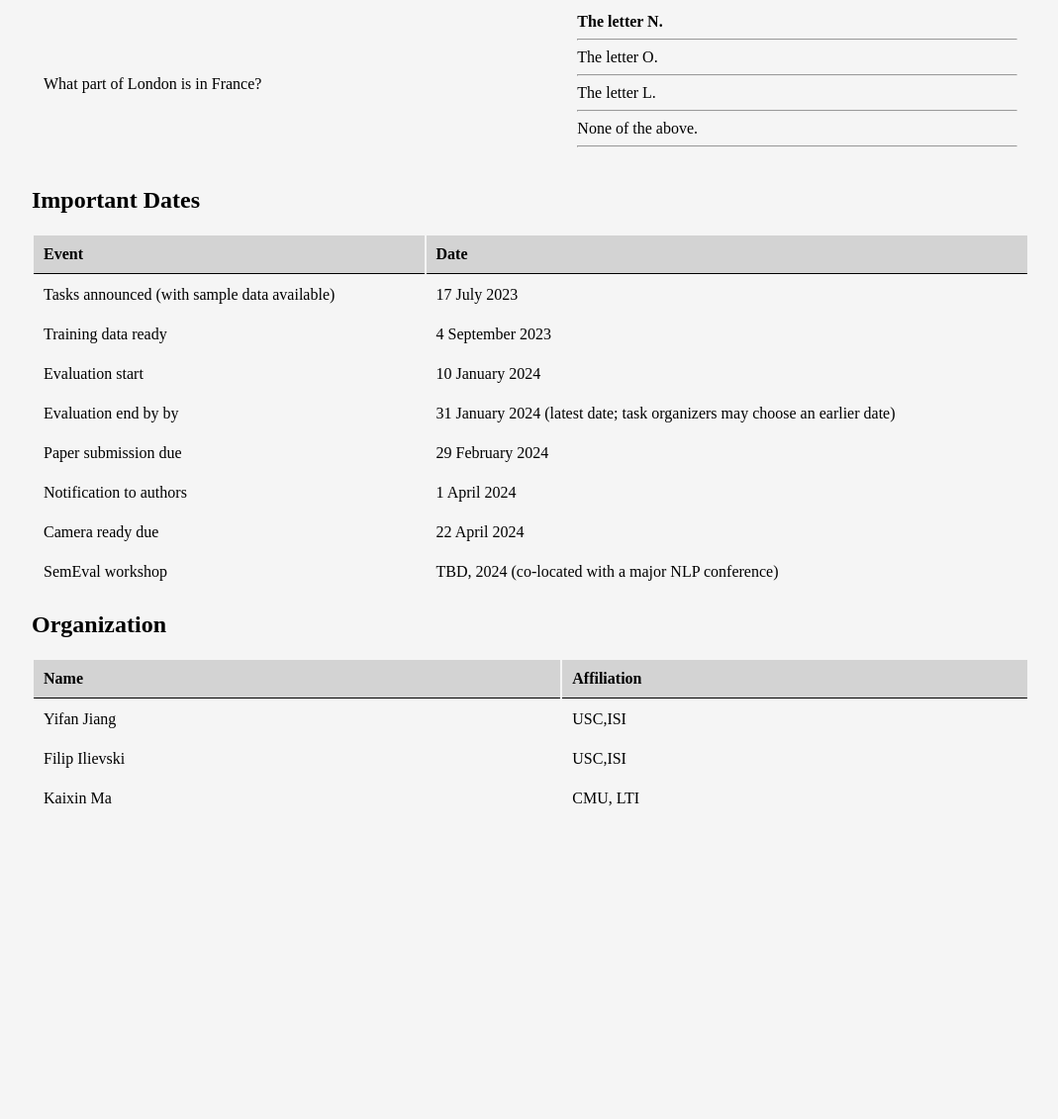
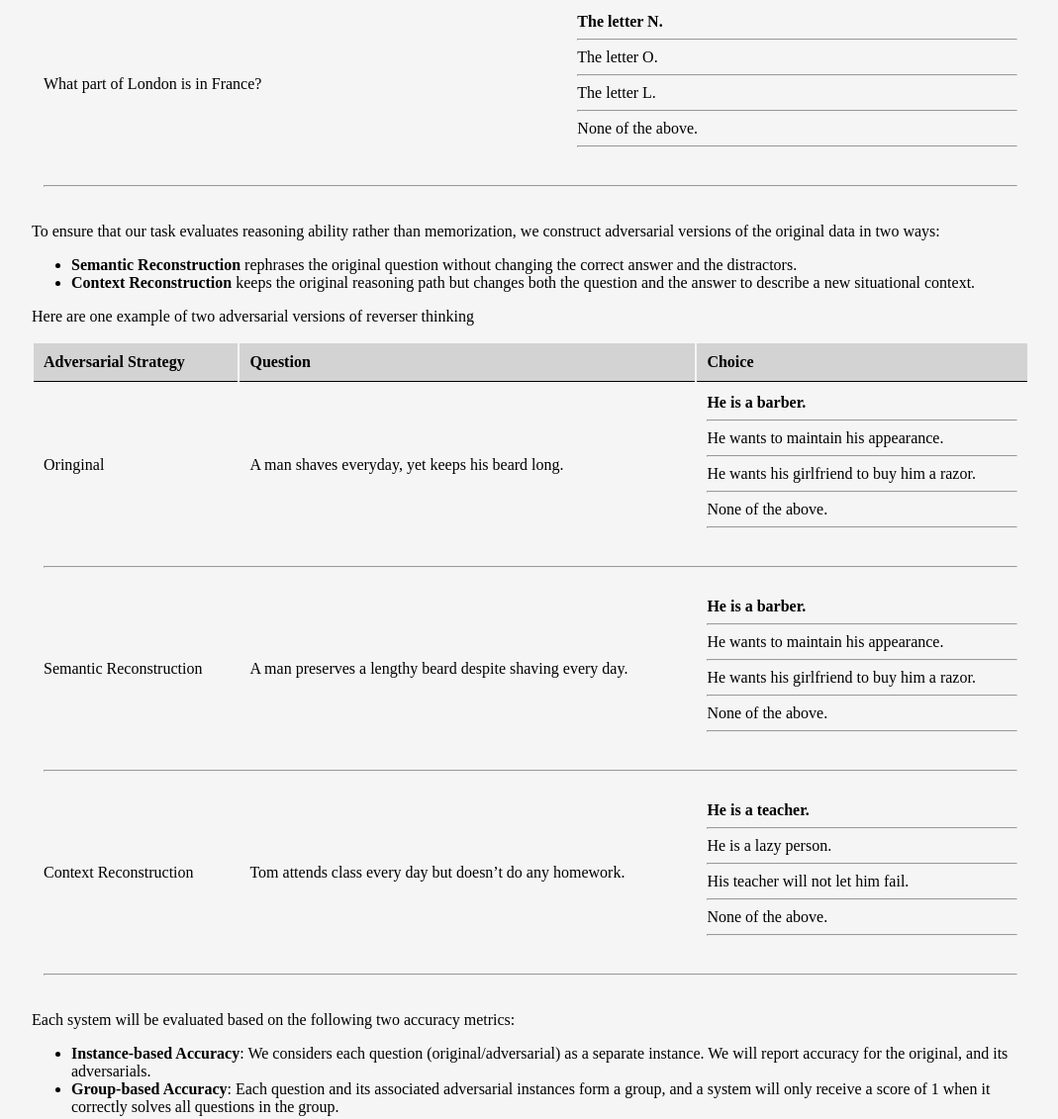
Before and after one commit to 1171-jpg/1171-jpg.github.io, a plain HTML site: page index.html in a window 1280 px wide. Shown: the part 611-1742 px from the top of the page at 99% size, without its empty margins (104-1173 px from the left). Before the commit the page ends 1447 px from the top, so only its background shows below. Drawn offline with Linux system fonts and the light colour scheme.

Commit message:
Update index.html

```diff
--- a/index.html
+++ b/index.html
@@ -84,10 +84,81 @@
                     None of the above.<hr>
                 </td>
             </tr>
+            <tr>
+                <td colspan="3"><hr></td>
+            </tr>
             <!-- Include other rows here -->
         </tbody>
     </table>
 
+    <p>To ensure that our task evaluates reasoning ability rather than memorization, we construct adversarial versions of
+        the original data in two ways: </p>
+
+    <ul>
+        <li> <strong>Semantic Reconstruction</strong> rephrases the original question
+    without changing the correct answer and the distractors.</li>
+        <li> <strong>Context Reconstruction</strong> keeps the
+    original reasoning path but changes both the question and the answer to describe a new situational context. </li>
+    </ul>
+
+    <p>Here are one example of two adversarial versions of reverser thinking </p>
+    <table align="center">
+    <thead>
+        <tr>
+            <th>Adversarial Strategy</th>
+            <th>Question</th>
+            <th>Choice</th>
+        </tr>
+    </thead>
+    <tbody>
+        <tr>
+            <td>Oringinal</td>
+            <td>A man shaves everyday, yet keeps his beard long.</td>
+            <td>
+                <strong>He is a barber.</strong><hr>
+                He wants to maintain his appearance.<hr>
+                He wants his girlfriend to buy him a razor.<hr>
+                None of the above.<hr>
+            </td>
+        </tr>
+        <tr>
+            <td colspan="3"><hr></td>
+        </tr>
+        <tr>
+            <td>Semantic Reconstruction</td>
+            <td>A man preserves a lengthy beard despite shaving every day.</td>
+            <td>
+                <strong>He is a barber.</strong><hr>
+                He wants to maintain his appearance.<hr>
+                He wants his girlfriend to buy him a razor.<hr>
+                None of the above.<hr>
+            </td>
+        </tr>
+        <tr>
+            <td colspan="3"><hr></td>
+        </tr>
+        <tr>
+            <td>Context Reconstruction</td>
+            <td>Tom attends class every day but doesn’t do any homework.</td>
+            <td>
+                <strong>He is a teacher.</strong><hr>
+                He is a lazy person.<hr>
+                His teacher will not let him fail.<hr>
+                None of the above.<hr>
+            </td>
+        </tr>
+        <tr>
+            <td colspan="3"><hr></td>
+        </tr>
+        <!-- Include other rows here -->
+    </tbody>
+    </table>
+
+    <p>Each system will be evaluated based on the following two accuracy metrics:</p>
+    <ul>
+        <li> <strong>Instance-based Accuracy</strong>: We considers each question (original/adversarial) as a separate instance. We will report accuracy for the original, and its adversarials.</li>
+        <li> <strong>Group-based Accuracy</strong>: Each question and its associated adversarial instances form a group, and a system will only receive a score of 1 when it correctly solves all questions in the group.</li>
+    </ul>
 
     <h2>Important Dates</h2>
     <table>
@@ -151,7 +222,7 @@
         </tr>
         <!-- Include other rows here -->
     </table>
-    <!-- Include other sections like ERC, EFR, Important Dates, CodaLab, Downloads, and Organization -->
+
 
 </body>
 </html>
```
